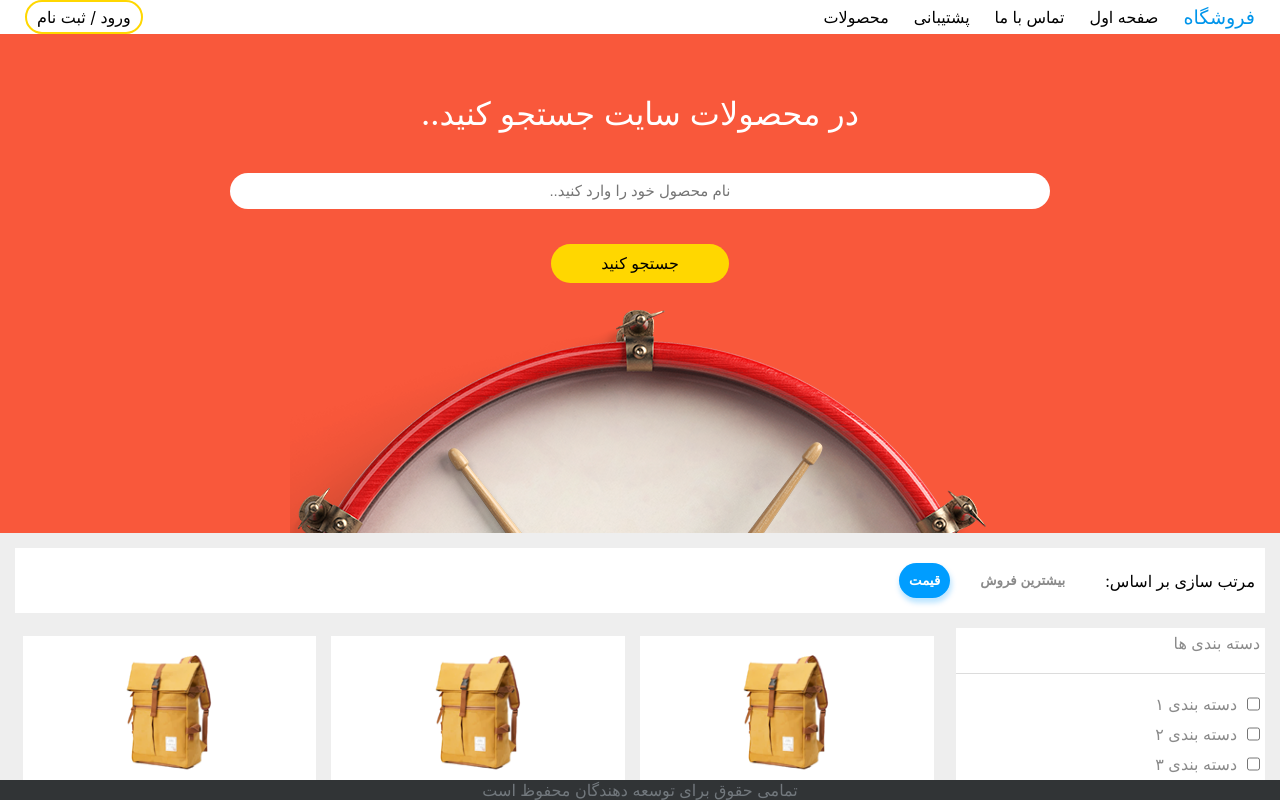
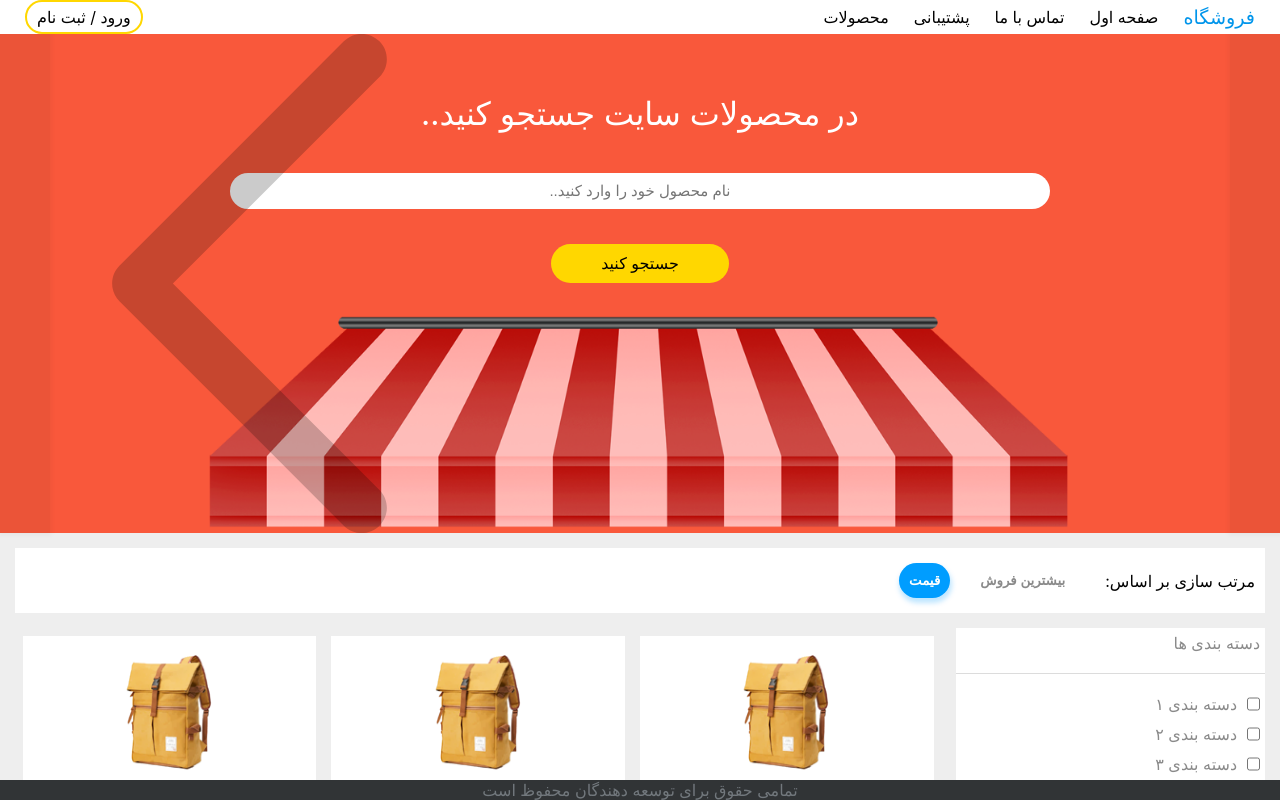
Before and after one commit to mohammadt444/IE, a React (Create React App) app in the folder frontend/: page / in a window 1280 px wide. Built offline with nearby package versions, Linux system fonts and the light colour scheme; a small style sheet from the web is missing.

Commit message:
feat: Add slider

```diff
--- a/frontend/src/app/main/components/searchPanel/searchPanel.css
+++ b/frontend/src/app/main/components/searchPanel/searchPanel.css
@@ -1,4 +1,5 @@
 .searchPanel {
+  position: relative;
   display: flex;
   flex-direction: column;
   justify-content: center;
@@ -13,6 +14,10 @@
   font-size: 2rem;
   margin-top: 60px;
   margin-bottom: 40px;
+}
+
+.searchPanel-img {
+  height: 230px;
 }
 
 .searchPanel-input {
@@ -61,3 +66,38 @@
 .searchPanel-button:active {
   background-color: rgb(242, 204, 0);
 }
+
+.searchPanel-img_button {
+  transition-duration: 0.1s;
+  position: absolute;
+  display: flex;
+  width: 50px;
+  height: 100%;
+  background-color: rgba(22, 22, 22, 0.3);
+  opacity: 0.2;
+  cursor: pointer;
+  box-shadow: 0px 0px 5px 2px rgba(22, 22, 22, 0.2);
+}
+
+.searchPanel-img_button:hover {
+  opacity: 1;
+  box-shadow: 0px 0px 5px 2px rgba(22, 22, 22, 0.4);
+}
+
+.searchPanel-img_button:active {
+  opacity: 1;
+  background-color: rgba(22, 22, 22, 0.5);
+  box-shadow: 0px 0px 5px 2px rgba(22, 22, 22, 0.7);
+}
+
+.searchPanel-img_button_previous {
+  align-self: flex-start;
+}
+
+.searchPanel-img_button_next {
+  align-self: flex-end;
+}
+
+.searchPanel-img_button_previous_svg {
+  rotate: 180deg;
+}
--- a/frontend/src/app/main/components/searchPanel/searchPanel.jsx
+++ b/frontend/src/app/main/components/searchPanel/searchPanel.jsx
@@ -1,7 +1,13 @@
-import React from "react";
+import React, { useState } from "react";
 import "./searchPanel.css";
 
+const pics = ["/assets/clock.png", "/assets/giftBox.png", "/assets/awning.png"];
+
 function SearchPanel() {
+  const [picNumber, setPicNumber] = useState(2);
+  setInterval(() => {
+    setPicNumber((picNumber + 1) % pics.length);
+  }, 10000);
   return (
     <div className="searchPanel">
       <label className="searchPanel-header">در محصولات سایت جستجو کنید..</label>
@@ -10,7 +16,25 @@ function SearchPanel() {
         className="searchPanel-input"
       />
       <button className="searchPanel-button">جستجو کنید</button>
-      <img src="/assets/clock.png" alt="clock" />
+      <img className="searchPanel-img" src={pics[picNumber]} alt="clock" />
+      <div
+        onClick={() =>
+          setPicNumber(picNumber === 0 ? pics.length - 1 : picNumber - 1)
+        }
+        className="searchPanel-img_button searchPanel-img_button_previous"
+      >
+        <img
+          className="searchPanel-img_button_previous_svg"
+          src="/assets/svg/next.svg"
+          alt=""
+        />
+      </div>
+      <div
+        onClick={() => setPicNumber((picNumber + 1) % pics.length)}
+        className="searchPanel-img_button searchPanel-img_button_next"
+      >
+        <img src="/assets/svg/next.svg" alt="" />
+      </div>
     </div>
   );
 }
```
Also changed, not shown: frontend/public/assets/svg/next.svg (added).
